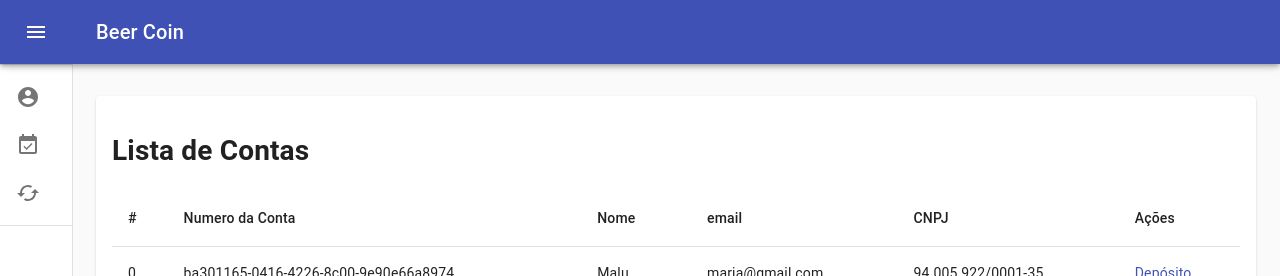
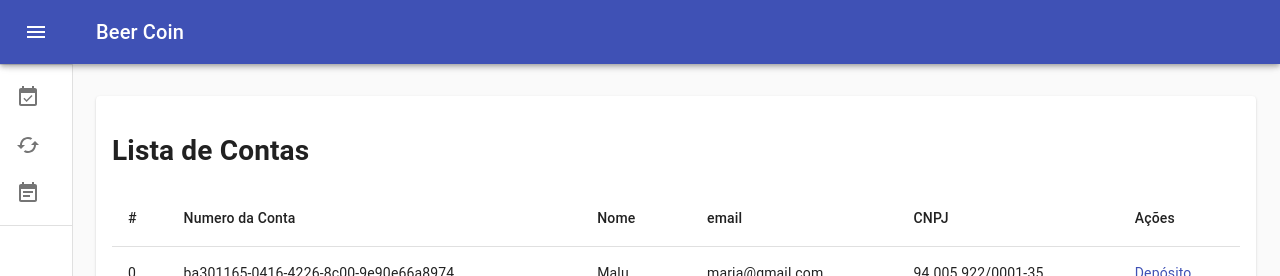
Before and after one commit to johnnyg3p/beercoins-g3, a React (Create React App) app: page /operations in a window 1280 px wide. Shown: the top 276 px of the page. Built offline with nearby package versions, Linux system fonts and the light colour scheme.

Commit message:
[ALT] mov pasta sidebar para dentro pasta componentes

```diff
--- a/src/App.tsx
+++ b/src/App.tsx
@@ -1,5 +1,5 @@
 import React from "react";
-import SideBar from "./sideBar";
+import SideBar from "./components/SideBar";
 import Routes from "./routes";
 import { makeStyles, createStyles } from "@material-ui/core";
 import { Theme } from "@material-ui/core/styles";
@@ -19,7 +19,7 @@
   return (
     <div className="App">
       <header className="App-header">
-        <SideBar moderator={'MODERATOR'} />
+        <SideBar moderator={'USER'} />
       </header>
       <main className={classes.content}>
         <Routes />
--- /dev/null
+++ b/src/components/SideBar/SideBar.tsx
@@ -0,0 +1,229 @@
+import React from "react";
+import clsx from "clsx";
+import { createStyles, makeStyles, useTheme, Theme } from "@material-ui/core/styles";
+import Drawer from "@material-ui/core/Drawer";
+import AppBar from "@material-ui/core/AppBar";
+import Toolbar from "@material-ui/core/Toolbar";
+import List from "@material-ui/core/List";
+import CssBaseline from "@material-ui/core/CssBaseline";
+import Typography from "@material-ui/core/Typography";
+import Divider from "@material-ui/core/Divider";
+import IconButton from "@material-ui/core/IconButton";
+import MenuIcon from "@material-ui/icons/Menu";
+import ChevronLeftIcon from "@material-ui/icons/ChevronLeft";
+import ChevronRightIcon from "@material-ui/icons/ChevronRight";
+import ListItem from "@material-ui/core/ListItem";
+import ListItemIcon from "@material-ui/core/ListItemIcon";
+import ListItemText from "@material-ui/core/ListItemText";
+import EventAvailableIcon from "@material-ui/icons/EventAvailable";
+import AccountCircleIcon from "@material-ui/icons/AccountCircle";
+import Cached from "@material-ui/icons/Cached";
+import EventNoteIcon from "@material-ui/icons/EventNote";
+import Link from "@material-ui/core/Link";
+import sidebar from "./sidebar.json";
+
+const drawerWidth = 280;
+
+const useStyles = makeStyles((theme: Theme) =>
+  createStyles({
+    root: {
+      display: "flex",
+    },
+    appBar: {
+      zIndex: theme.zIndex.drawer + 1,
+      transition: theme.transitions.create(["width", "margin"], {
+        easing: theme.transitions.easing.sharp,
+        duration: theme.transitions.duration.leavingScreen,
+      }),
+    },
+    appBarShift: {
+      marginLeft: drawerWidth,
+      width: `calc(100% - ${drawerWidth}px)`,
+      transition: theme.transitions.create(["width", "margin"], {
+        easing: theme.transitions.easing.sharp,
+        duration: theme.transitions.duration.enteringScreen,
+      }),
+    },
+    menuButton: {
+      marginRight: 36,
+    },
+    hide: {
+      display: "none",
+    },
+    drawer: {
+      width: drawerWidth,
+      flexShrink: 0,
+      whiteSpace: "nowrap",
+    },
+    drawerOpen: {
+      width: drawerWidth,
+      transition: theme.transitions.create("width", {
+        easing: theme.transitions.easing.sharp,
+        duration: theme.transitions.duration.enteringScreen,
+      }),
+    },
+    drawerClose: {
+      transition: theme.transitions.create("width", {
+        easing: theme.transitions.easing.sharp,
+        duration: theme.transitions.duration.leavingScreen,
+      }),
+      overflowX: "hidden",
+      width: theme.spacing(7) + 1,
+      [theme.breakpoints.up("sm")]: {
+        width: theme.spacing(9) + 1,
+      },
+    },
+    toolbar: {
+      display: "flex",
+      alignItems: "center",
+      justifyContent: "flex-end",
+      padding: theme.spacing(0, 1),
+      // necessary for content to be below app bar
+      ...theme.mixins.toolbar,
+    },
+    content: {
+      flexGrow: 1,
+      padding: theme.spacing(3),
+    },
+  })
+);
+
+const SideBar = ({ moderator }: { moderator: 'MODERATOR' | 'USER' }) => {
+  const classes = useStyles();
+  const theme = useTheme();
+  const [open, setOpen] = React.useState(false);
+  const moderatorMenu = [
+    {
+      id: 1,
+      text: "Cadastrar usuários",
+      icon: <AccountCircleIcon />,
+      link: "/register",
+    },
+    {
+      id: 2,
+      text: "Lista de contas",
+      icon: <EventAvailableIcon />,
+      link: "/accounts",
+    },
+    {
+      id: 3,
+      text: "Transferencias",
+      icon: <Cached />,
+      link: "/transfers",
+    }
+  ];
+
+  const userMenu = [
+    {
+      id: 1,
+      text: "Extrato",
+      icon: <EventAvailableIcon />,
+      link: "/operations"
+
+    },
+    {
+      id: 2,
+      text: "Transferencias",
+      icon: <Cached />,
+      link: "/transfers",
+
+    },
+    {
+      id: 3,
+      text: "Ultimas movimentações",
+      icon: <EventNoteIcon />,
+      link: "/latest",
+
+    },
+  ];
+
+  const handleDrawerOpen = () => {
+    setOpen(true);
+  };
+
+  const handleDrawerClose = () => {
+    setOpen(false);
+  };
+
+
+  return (
+    <div className={classes.root}>
+      <CssBaseline />
+      <AppBar
+        position="fixed"
+        className={clsx(classes.appBar, {
+          [classes.appBarShift]: open,
+        })}
+        >
+        <Toolbar>
+          <IconButton
+            color="inherit"
+            aria-label="open drawer"
+            onClick={handleDrawerOpen}
+            edge="start"
+            className={clsx(classes.menuButton, {
+              [classes.hide]: open,
+            })}
+            >
+            <MenuIcon />
+          </IconButton>
+          <Typography variant="h6" noWrap>
+            Beer Coin
+          </Typography>
+        </Toolbar>
+      </AppBar>
+      <Drawer
+        variant="permanent"
+        className={clsx(classes.drawer, {
+          [classes.drawerOpen]: open,
+          [classes.drawerClose]: !open,
+        })}
+        classes={{
+          paper: clsx({
+            [classes.drawerOpen]: open,
+            [classes.drawerClose]: !open,
+          }),
+        }}
+      >
+        <div className={classes.toolbar}>
+          <IconButton onClick={handleDrawerClose}>
+            {theme.direction === "rtl" ? <ChevronRightIcon /> : <ChevronLeftIcon />}
+          </IconButton>
+        </div>
+        <Divider />
+
+        {moderator === 'MODERATOR' ? (
+          <List>
+            {moderatorMenu.map((item, index) => {
+              const { text, id, icon, link } = item;
+              return (
+                <Link href={link}>
+                  <ListItem button key={id}>
+                    <ListItemIcon> {icon}</ListItemIcon>
+                    <ListItemText primary={text} />
+                  </ListItem>
+                </Link>
+              );
+            })}
+          </List>
+        ) : (
+          <List>
+              {userMenu.map((item, index) => {
+                const { text, id, icon, link } = item;
+                return (
+                  <Link href={link}>
+                    <ListItem button key={id}>
+                      <ListItemIcon> {icon}</ListItemIcon>
+                      <ListItemText primary={text} />
+                    </ListItem>
+                  </Link>
+                );
+              })}
+            </List>
+          )}
+        <Divider />
+      </Drawer>
+    </div>
+  );
+}
+export default SideBar;
--- /dev/null
+++ b/src/components/SideBar/index.tsx
@@ -0,0 +1 @@
+export { default } from "./SideBar";
```
